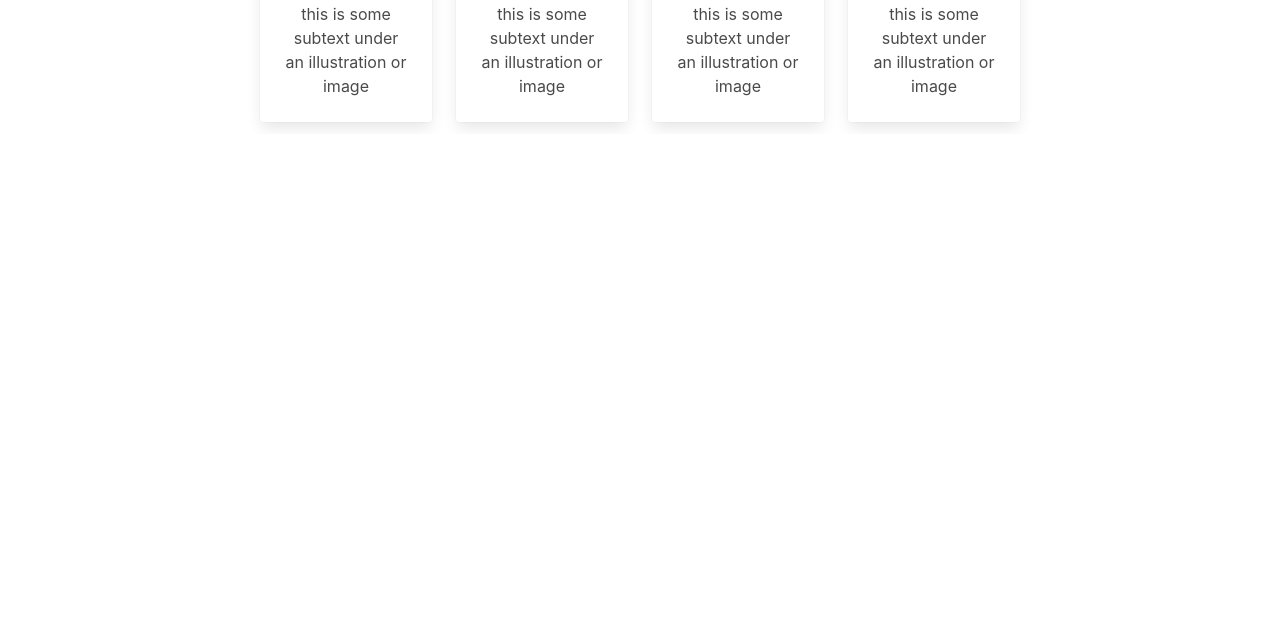
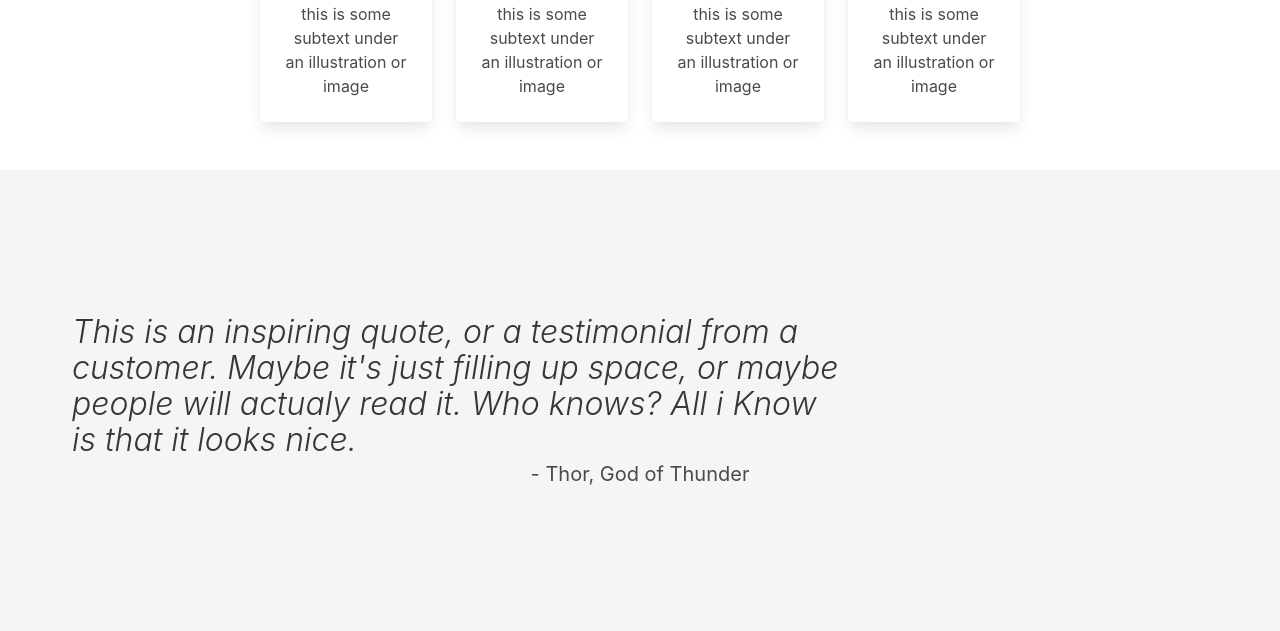
Before and after one commit to itsbbgawara/landing-page, a plain HTML site: page index.html in a window 1280 px wide. Shown: the part 756-1387 px from the top of the page. Before the commit the page ends 890 px from the top, so only its background shows below. Drawn offline with nearby package versions, Linux system fonts and the light colour scheme.

Commit message:
add quote section

```diff
--- a/index.html
+++ b/index.html
@@ -52,7 +52,7 @@
             </div>
         </div>
     </section>
-    <section class="sections pt-6">
+    <section class="sections pt-6 pb-6">
         <div class="container">
             <p class="has-text-centered">
                 <span class="title is-4 has-text-weight-bold">Some Random Information.</span>
@@ -109,5 +109,16 @@
             </div>
         </div>
     </section>
+    <section class="hero is-medium has-background-white-ter">
+        <div class="hero-body">
+          <p class="title has-text-centered is-italic has-text-justified has-text-weight-light">
+            This is an inspiring quote, or a testimonial from a<br/>
+            customer. Maybe it's just filling up space, or maybe<br/>
+            people will actualy read it. Who knows? All i Know<br/>
+            is that it looks nice.
+          </p>
+          <p class="subtitle has-text-centered">- Thor, God of Thunder</p>
+        </div>
+    </section>
 </body>
 </html>
```
